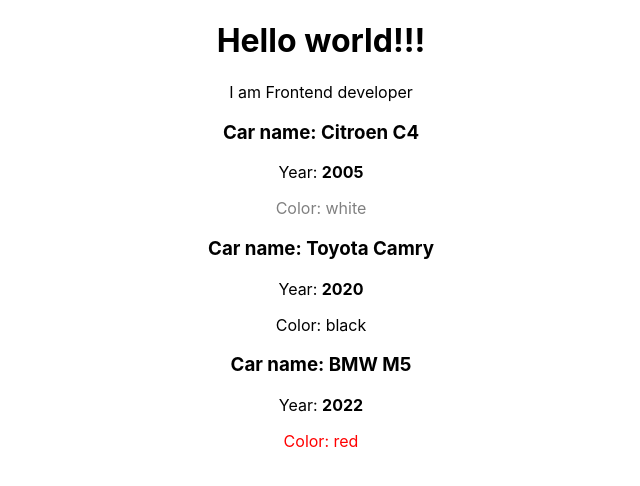
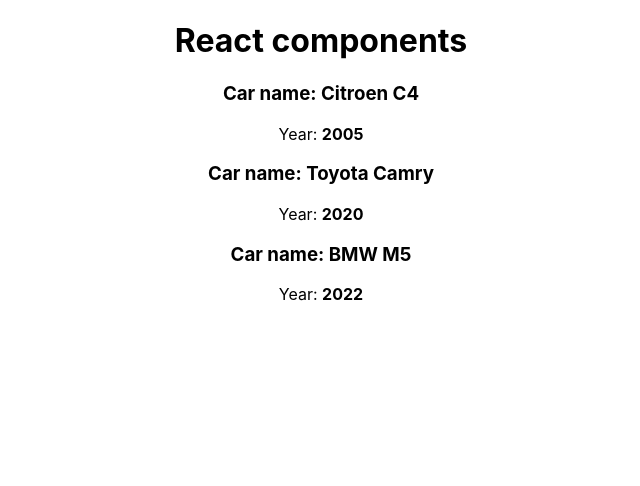
Before and after one commit to Aleksandr-Glebik/vm-react-js, a React (Create React App) app in the folder react-theory/: page / in a window 1280 px wide. Shown: the top 486 px of the page, without its empty margins (319-959 px from the left). Built offline with nearby package versions, Linux system fonts and the light colour scheme.

Commit message:
feat: func component App refactor to class comp; add state

```diff
--- a/react-theory/src/App.js
+++ b/react-theory/src/App.js
@@ -1,30 +1,57 @@
-import React from 'react';
+import React, { Component } from 'react';
 // import './App.css';
 import Car from './Car/Car';
 
+
+class App extends Component {
+
+  state = {
+    cars: [
+      {name: 'Citroen C4', year: 2005},
+      {name: 'Toyota Camry', year: 2020},
+      {name: 'BMW M5', year: 2022}
+    ],
+    pageTitle: 'React components'
+  }
+
+  render() {
     const divStyle = {
       textAlign: 'center'
     }
 
-function App() {
+    const cars = this.state.cars
+
     return (
       <div style={divStyle}>
         <div>
-        <h1>Hello world!!!</h1>
+          <h1>{this.state.pageTitle}</h1>
         </div>
-      <p>I am Frontend developer</p>
 
-      <Car name={'Citroen C4'} year={'2005'}>
-        <p style={{color: 'grey'}}>Color: white</p>
-      </Car>
-      <Car name={'Toyota Camry'} year={'2020'}>
-        <p style={{color: 'black'}}>Color: black</p>
-      </Car>
-      <Car name={'BMW M5'} year={'2022'}>
-        <p style={{color: 'red'}}>Color: red</p>
-      </Car>
+        <Car name={cars[0].name} year={cars[0].year} />
+        <Car name={cars[1].name} year={cars[1].year} />
+        <Car name={cars[2].name} year={cars[2].year} />
       </div>
     )
   }
+}
+
+// const divStyle = {
+//   textAlign: 'center'
+// }
+
+// function App() {
+//   return (
+//     <div style={divStyle}>
+//       <div>
+//         <h1>Hello world!!!</h1>
+//       </div>
+//       <p>I am Frontend developer</p>
+
+//       <Car name={'Citroen C4'} year={'2005'} />
+//       <Car name={'Toyota Camry'} year={'2020'} />
+//       <Car name={'BMW M5'} year={'2022'} />
+//     </div>
+//   )
+// }
 
 export default App;
--- a/react-theory/src/Car/Car.js
+++ b/react-theory/src/Car/Car.js
@@ -4,6 +4,5 @@
     <div>
         <h3>Car name: {props.name}</h3>
         <p>Year: <strong>{props.year}</strong></p>
-        {props.children}
     </div>
 )
```
Lines whose indentation alone changed are shown as unchanged.
